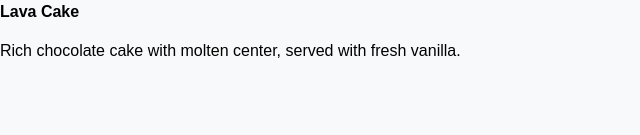
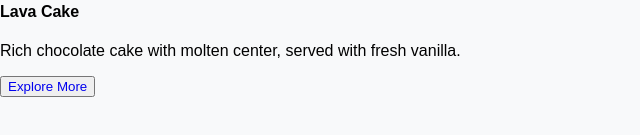
Before and after one commit to Henzie-ii/trifecta-site, a plain HTML site: page index.html in a window 1280 px wide. Shown: the part 1395-1530 px from the top of the page, without its empty margins (0-640 px from the left). Drawn offline with Linux system fonts and the light colour scheme.

Commit message:
feat(idex): add a button on catalog section

```diff
--- a/index.html
+++ b/index.html
@@ -72,6 +72,9 @@
                     <h4>Lava Cake</h4>
                     <p>Rich chocolate cake with molten center, served with fresh vanilla.</p>
                 </div>
+                <div class="catalog-btn">
+                    <button><a href="menu.htm">Explore More</a></button>
+                </div>
 
             </div>
 
```
